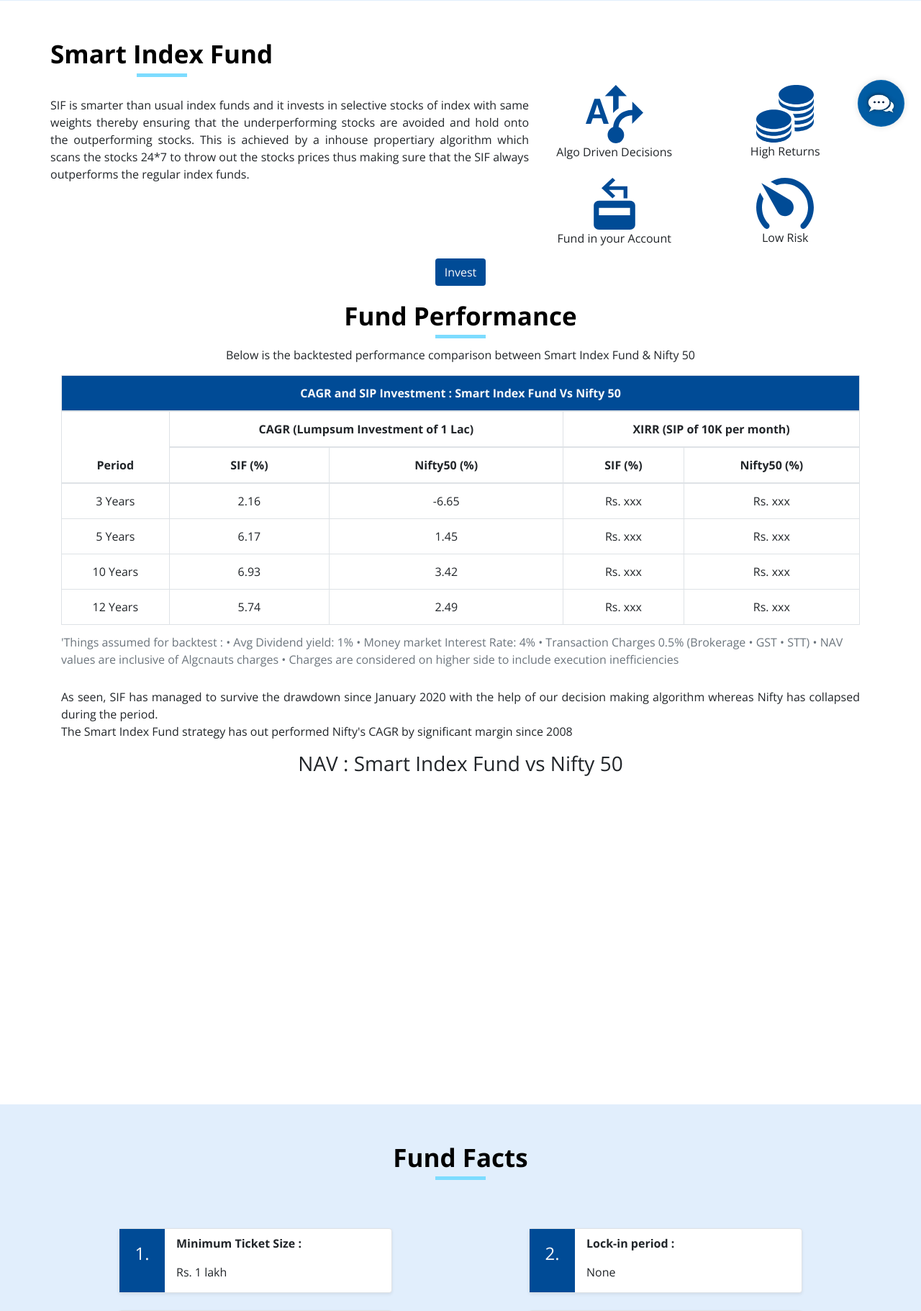
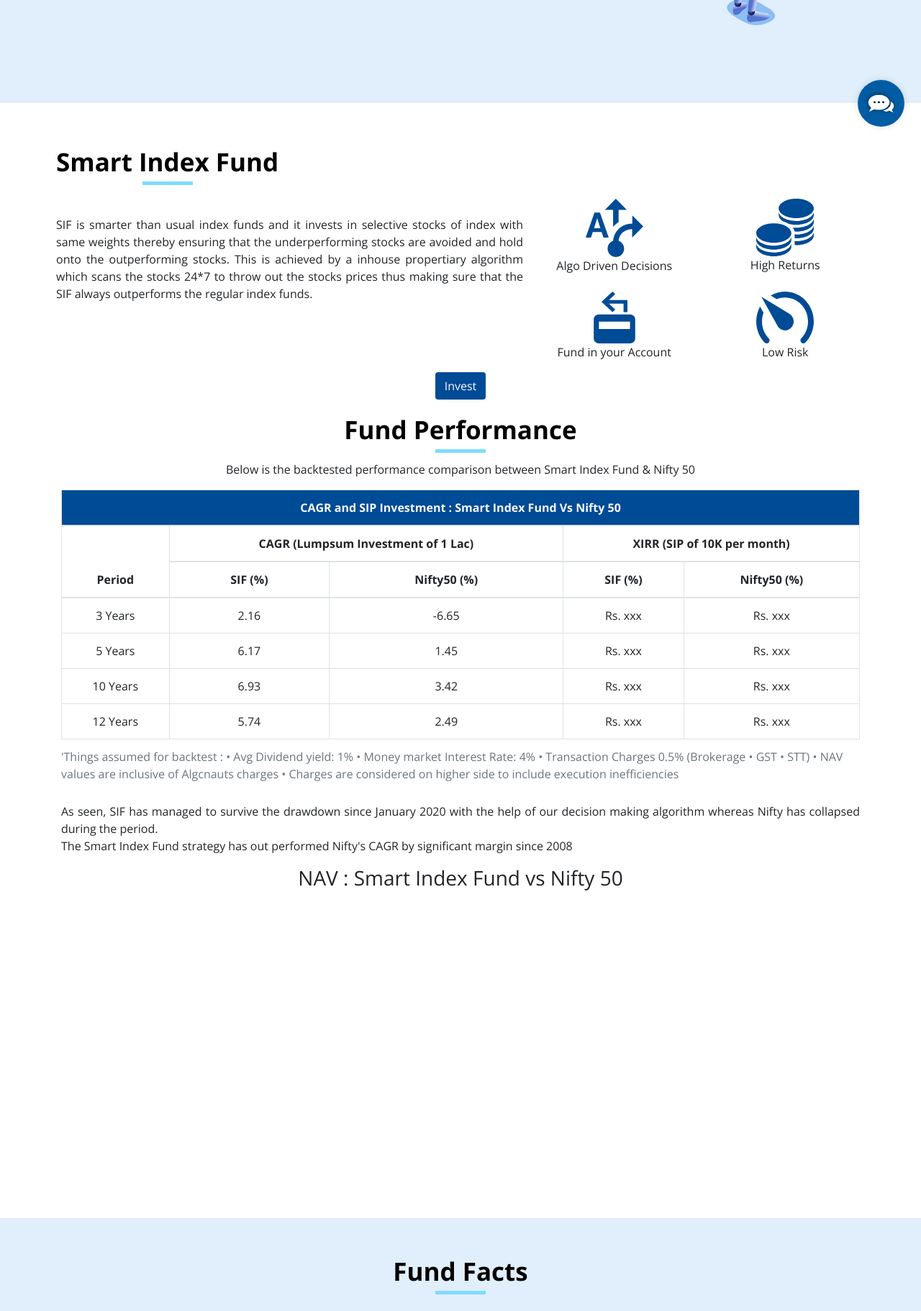
Before and after one commit to rushike/algo-helios, a Django app: page /subscriptions/jupiter/ in a window 1280 px wide. Shown: the part 607-2428 px from the top of the page at 72% size. Run offline with Django 3.2, Linux system fonts and the light colour scheme; parts of the project's set-up code (start-up, migrations or seed data) failed here and were passed over; some libraries are stand-ins or nearby versions.

Commit message:
UI Fix in Timeline, Background : Mercury & Jupiter

```diff
--- a/static/css/products_css.css
+++ b/static/css/products_css.css
@@ -318,3 +318,9 @@
 	font-weight: bold;
 	border-bottom: 4px solid #004b96;
 }
+nav{
+	background-color: #e1eefc;
+}
+.navbar{
+	background-color: #e1eefc;
+}
--- a/templates/subscriptions/jupiter.html
+++ b/templates/subscriptions/jupiter.html
@@ -10,13 +10,48 @@
 	<script src="https://d3js.org/d3.v4.js"></script>
 
 {% endblock %}
+
+{% block navbar_selector %}
+    {% with Navbar=False%}
+        {{ block.super }}
+    {% endwith%}
+{% endblock navbar_selector%}
+
 {% block js_imports %}
 <script>
 		$(document).ready(()=>{
 			// console.log("Will change css.")
 			$("nav").attr({style : "background-color: rgb(225,238,252)!important"});
-		})
-</script>
+		});
+
+        $(function () {
+            $(window).scroll(function () {
+                if ($(this).scrollTop() > 200) {
+                    $('nav').attr('style', 'box-shadow:2px 2px 5px grey; background-color: rgb(225,238,252)!important;');
+                    $('.navbar-collapse').attr('style', 'padding-top:10px;background-color: rgb(225,238,252)!important');
+                    $('.navbar-header').attr('style', 'padding-top:5px;padding-bottom:5px;padding-left:10px;background-color: rgb(225,238,252)!important');
+                    $('#logo').attr('style', 'transform: scale(0.8)');
+
+                    $("#logo").hover(function () {
+                        $("#logo").attr('style', 'transform:scale(0.85)');
+                    }, function () {
+                        $("#logo").attr('style', 'transform:scale(0.8)');
+                    });
+                }
+                if ($(this).scrollTop() < 200) {
+                    $('nav').attr('style', 'box-shadow:none;background-color: rgb(225,238,252)!important');
+                    $('.navbar-collapse').attr('style', 'padding-top:25px;background-color: rgb(225,238,252)!important');
+                    $('.navbar-header').attr('style', 'padding-top:18px;padding-left:10px;background-color: rgb(225,238,252)!important')
+                    $('#logo').attr('style', 'transform: scale(1)');
+                    $("#logo").hover(function () {
+                        $("#logo").attr('style', 'transform:scale(1.1)');
+                    }, function () {
+                        $("#logo").attr('style', 'transform:scale(1)');
+                    });
+                }
+            })
+        });
+
 </script>
 
 	<!-- <script src="{% static '/js/plans.js' %}" type="text/javascript"></script> -->
@@ -89,7 +124,7 @@
 
 	<div class="row">
 		<p class="float-left">
-			<span class="max_font2">
+			<span class="max_font2 m-2">
 				Smart Index Fund
 			</span>
 		</p>
@@ -98,7 +133,7 @@
 	<div class="row">
 
 		<div class="col-md-7 text-justify float-left p-0 mt-3">
-			<p class="text-justify">
+			<p class="text-justify p-2">
 				SIF is smarter than usual index funds and it
 				invests in selective stocks of index with same
 				weights thereby ensuring that the underperforming
--- a/templates/subscriptions/plans_copy.html
+++ b/templates/subscriptions/plans_copy.html
@@ -13,7 +13,7 @@
 <script>
 		$(document).ready(()=>{
 			// console.log("Will change css.")
-			$("nav").attr({style : "background-color: rgb(225,238,252)!important"});
+			$("navbar").attr({style : "background-color: rgb(225,238,252)!important"});
 		})
 </script>
 <script>
```
Also changed, not shown: static/js/vue/templates/mercury-product-template.js (+17 -9 lines), static/img/mercury_prod_bg.svg.
